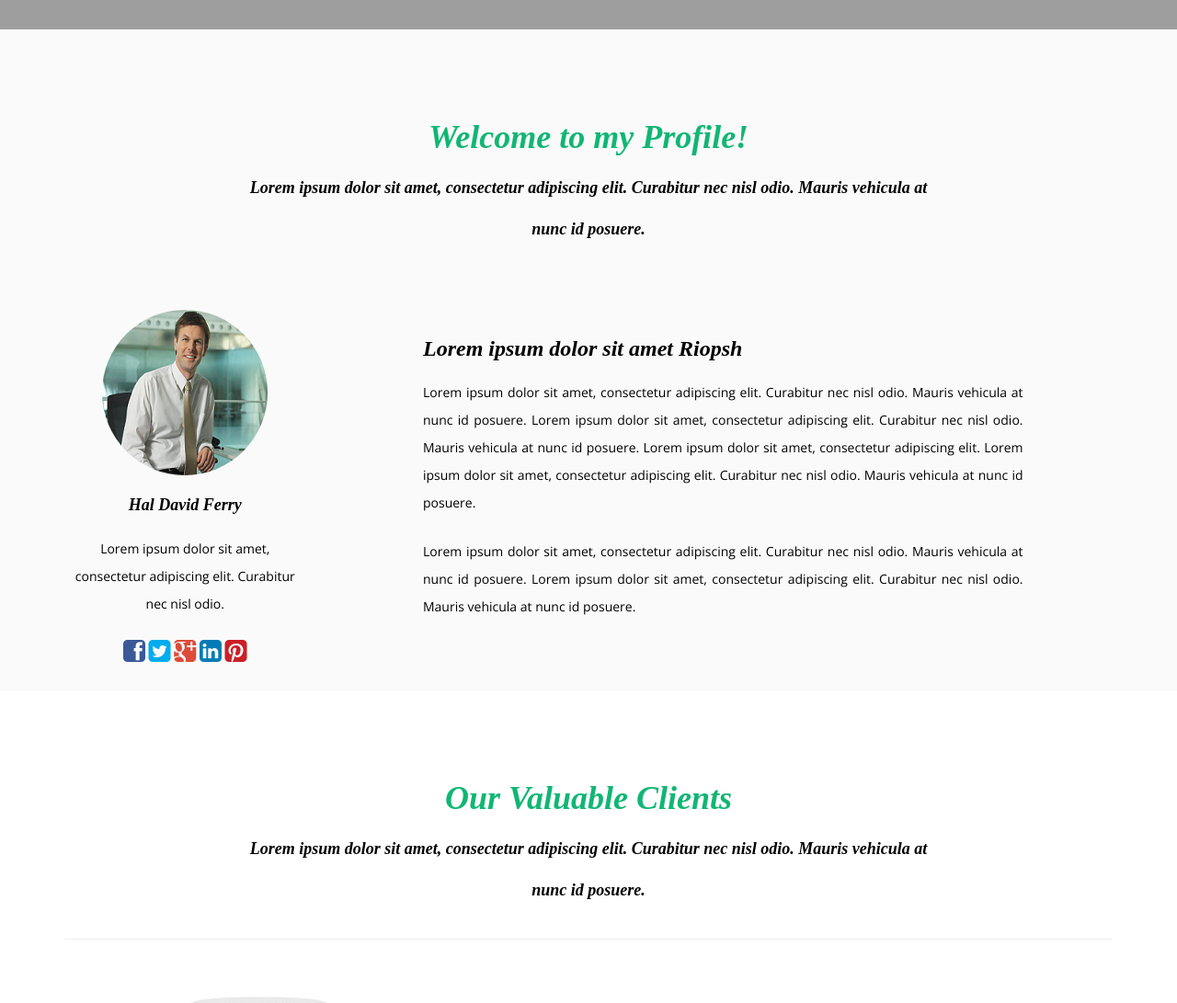
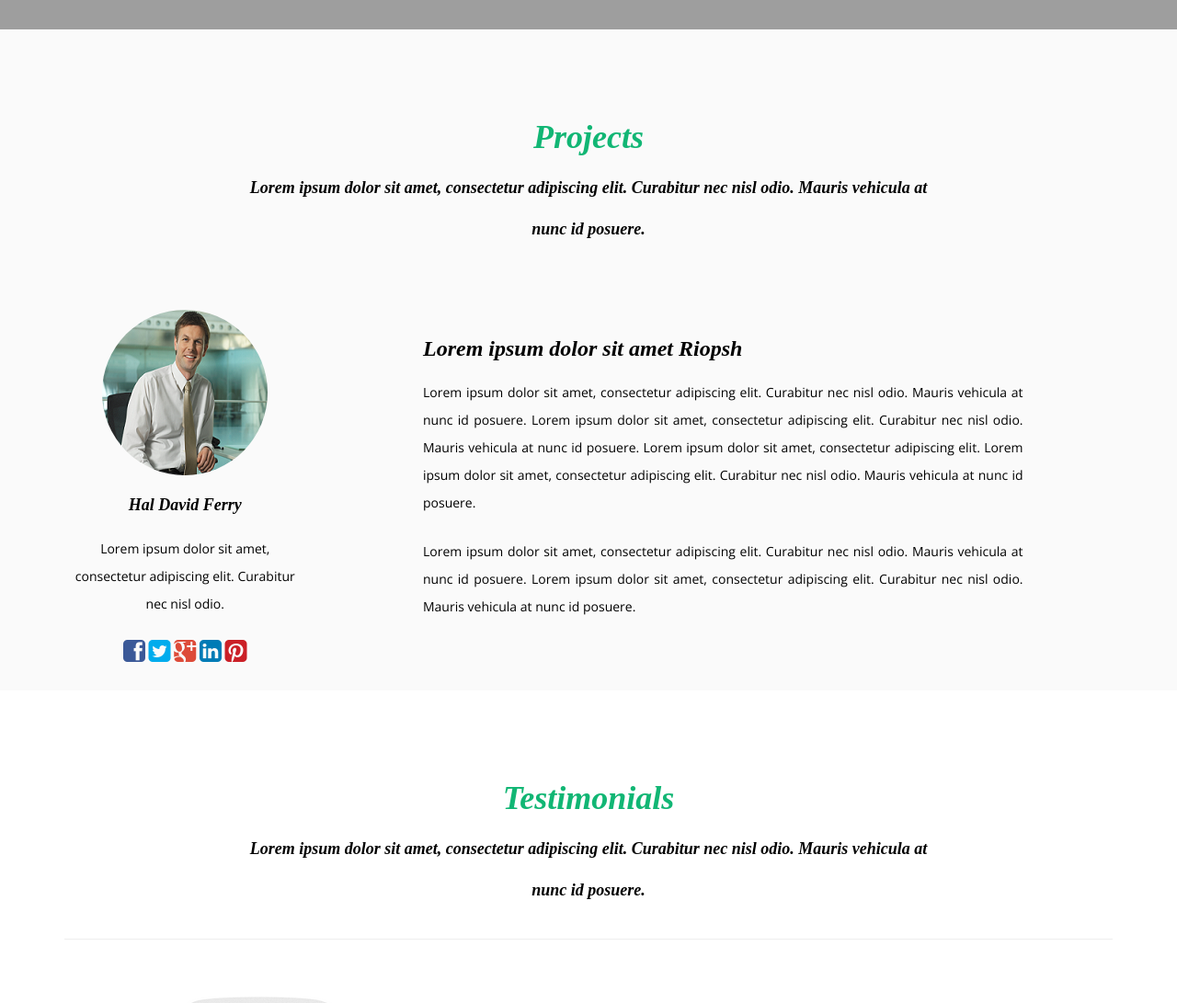
Before and after one commit to Hal769/Ferry-Portfolio, a plain HTML site: page index.html in a window 1280 px wide. Shown: the part 780-1871 px from the top of the page at 92% size. Drawn offline with nearby package versions, Linux system fonts and the light colour scheme; grey boxes are pictures that could not be loaded; files whose address does not match are found by name.

Commit message:
Update index.html

```diff
--- a/index.html
+++ b/index.html
@@ -106,7 +106,7 @@
         <div class="container" >
             <div class="row main-top-margin text-center">
                 <div class="col-md-8 col-md-offset-2 " data-scrollreveal="enter top and move 100px, wait 0.3s">
-                    <h1>Welcome to my Profile!</h1>
+                    <h1>Projects</h1>
                     <h4>
                        Lorem ipsum dolor sit amet, consectetur adipiscing elit.
                          Curabitur nec nisl odio. Mauris vehicula at nunc id posuere.
@@ -166,7 +166,7 @@
          <div class="container" >
             <div class="row main-top-margin text-center" data-scrollreveal="enter top and move 100px, wait 0.3s">
                 <div class="col-md-8 col-md-offset-2 ">
-                    <h1>Our Valuable Clients</h1>
+                    <h1>Testimonials</h1>
                     <h4>
                        Lorem ipsum dolor sit amet, consectetur adipiscing elit.
                          Curabitur nec nisl odio. Mauris vehicula at nunc id posuere.
```
